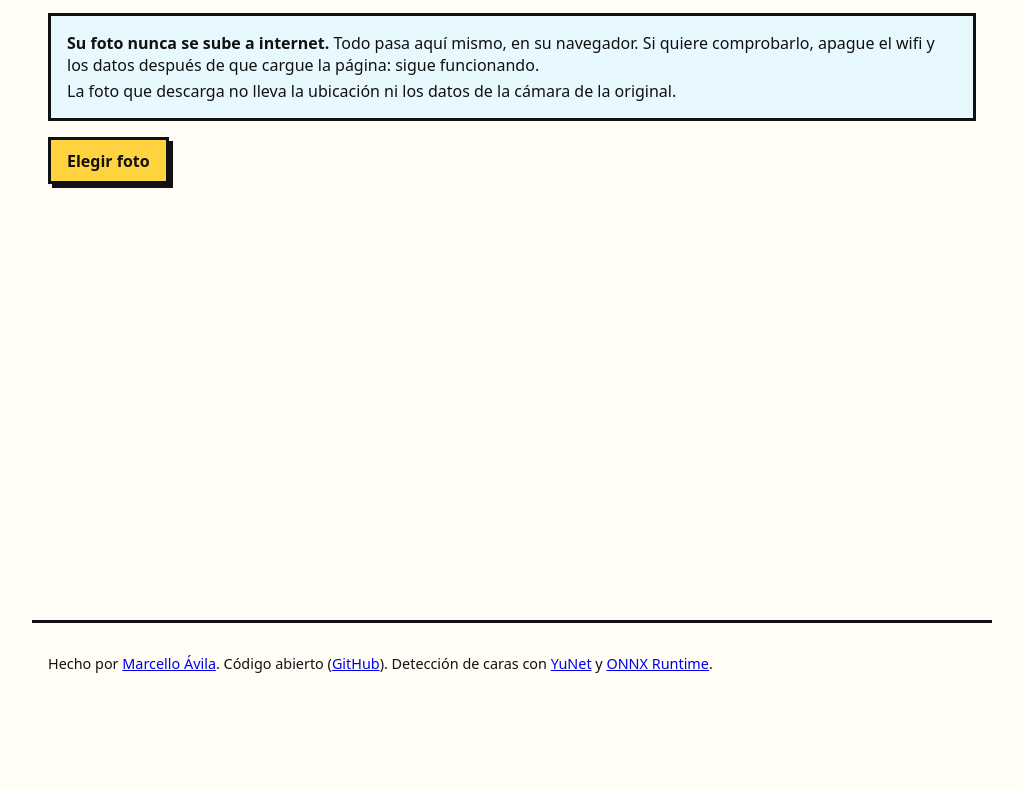
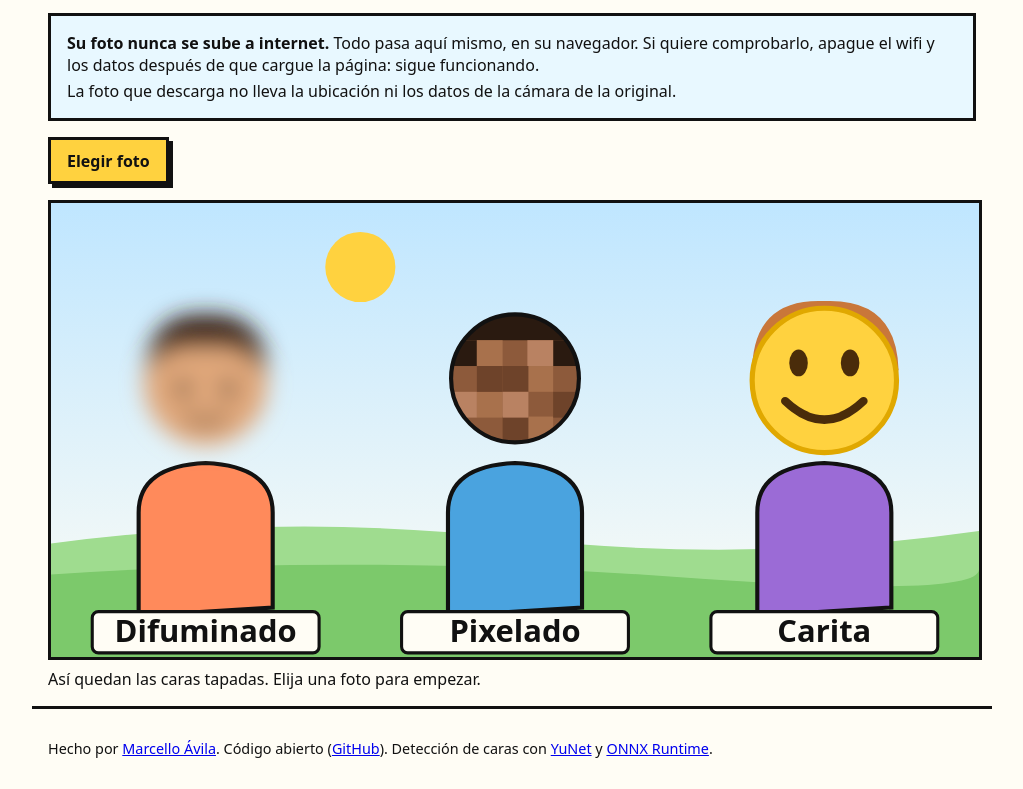
Before and after one commit to MarAvFe/tapacaras, a plain HTML site: page index.html in a window 1280 px wide. Shown: the part 97-886 px from the top of the page, without its empty margins (128-1151 px from the left). Before the commit the page ends 800 px from the top, so only its background shows below. Drawn offline with Linux system fonts and the light colour scheme; no server answers.

Commit message:
Show a drawing of the three cover styles until a photo is chosen
Co-Authored-By: Claude Opus 5.5 <noreply@anthropic.com>

```diff
--- a/app.js
+++ b/app.js
@@ -219,7 +219,7 @@ function createApp(el) {
       el.canvas.width = W; el.canvas.height = H;
       state.src = k === 1 ? bmp : await createImageBitmap(bmp, { resizeWidth: W, resizeHeight: H, resizeQuality: "high" });
       state.name = file.name; state.faces = [];
-      el.editor.hidden = false; draw();
+      el.editor.hidden = false; el.sample.hidden = true; draw();
       say("Buscando caras… (la primera vez tarda un poco más)");
       state.faces = await detectFaces(state.src, W, H);
       draw(); say(statusText(state.faces.length));
@@ -404,7 +404,7 @@ if (location.hash === "#selftest") {
   const $ = (id) => document.getElementById(id);
   // Exposed only so tests/screenshot.mjs can check what taps and drags did; holds nothing secret.
   window.tapacaras = createApp({
-    file: $("file"), canvas: $("canvas"), status: $("status"), editor: $("editor"),
+    file: $("file"), sample: $("sample"), canvas: $("canvas"), status: $("status"), editor: $("editor"),
     download: $("download"), styles: document.querySelectorAll("input[name=style]"),
   });
   countVisit();
--- a/index.html
+++ b/index.html
@@ -35,6 +35,9 @@
   label.opt { display: flex; align-items: center; gap: .3rem; cursor: pointer; }
   #status { min-height: 1.5em; font-weight: 600; }
   #canvas { display: block; max-width: 100%; max-height: 75dvh; border: var(--line); touch-action: none; cursor: crosshair; }
+  #sample { margin: 0; }
+  #sample img { display: block; width: 100%; height: auto; border: var(--line); cursor: pointer; }
+  #sample figcaption { margin-top: .5rem; }
   .privacy { border: var(--line); background: #e8f8ff; padding: .75rem 1rem; }
   .privacy p { margin: .25rem 0; }
   footer { font-size: .9rem; border-top: var(--line); margin-top: auto; }
@@ -65,6 +68,12 @@
     <label class="btn" for="file">Elegir foto<input id="file" type="file" accept="image/*"></label>
   </div>
 
+  <figure id="sample">
+    <label for="file"><img src="assets/ejemplo.svg" width="900" height="440"
+      alt="Ejemplo: tres personas dibujadas con la cara tapada con difuminado, pixelado y una carita"></label>
+    <figcaption>Así quedan las caras tapadas. Elija una foto para empezar.</figcaption>
+  </figure>
+
   <section id="editor" hidden>
     <div class="row">
       <fieldset>
```
Also changed, not shown: tests/screenshot.mjs (+3 -0 lines), assets/ejemplo.svg (added), 4 other files.
